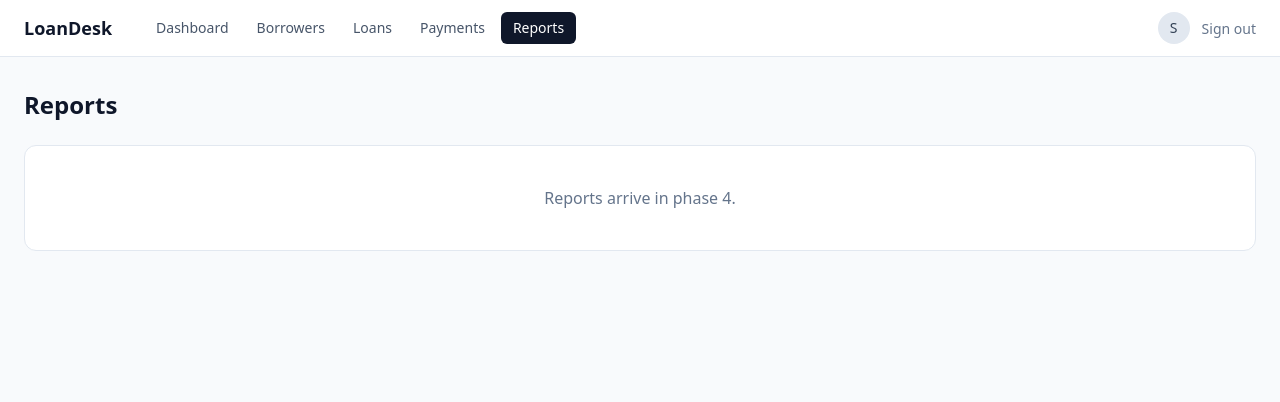
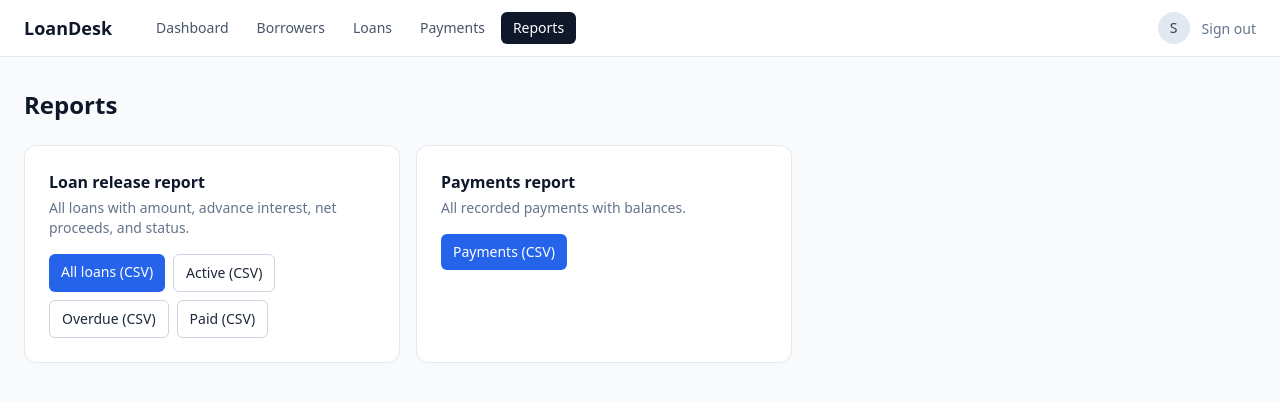
Before and after one commit to AlexisKx/Lending_Software, a Django app: page /reports/ in a window 1280 px wide. Shown: the top 402 px of the page. Run offline with Django 5.2, Linux system fonts and the light colour scheme; the visitor is signed in with stand-in values (Sample User, id 1); some libraries are stand-ins or nearby versions.

Commit message:
Phase 4: dashboard, charts, aging, reports
Dashboard
- KPI cards: total borrowers, active loans + outstanding, collection
  rate (collected vs expected for selected period), overdue count + amount
- Chart.js bar chart: monthly collected revenue vs interest earned (6mo)
- Chart.js doughnut: paid / active / overdue counts
- Server-rendered overdue aging bars (1-30 / 31-60 / 61-90 / 90+)
- Recent activity feed (loans + payments combined, latest 8)
- Period filter (this month / 3m / YTD / all) via HTMX partial swap
- KPI cards link through to filtered list views

Reports
- /reports/ page with CSV exports
- /reports/loans.csv (filterable by status), /reports/payments.csv

Helpers
- dashboard/services.py centralizes aggregations
- dashboard/templatetags/json_data.py for embedding chart payloads

```diff
--- /dev/null
+++ b/dashboard/services.py
@@ -0,0 +1,171 @@
+from datetime import date, timedelta
+from decimal import Decimal
+
+from django.db.models import Count, Q, Sum
+from django.utils import timezone
+
+from borrowers.models import Borrower
+from loans.models import Loan
+from payments.models import Payment
+
+
+PERIOD_CHOICES = [
+    ("this_month", "This month"),
+    ("3m", "Last 3 months"),
+    ("ytd", "Year to date"),
+    ("all", "All time"),
+]
+
+
+def resolve_period(key):
+    today = timezone.localdate()
+    if key == "3m":
+        start = (today.replace(day=1) - timedelta(days=90)).replace(day=1)
+    elif key == "ytd":
+        start = today.replace(month=1, day=1)
+    elif key == "all":
+        start = date(2000, 1, 1)
+    else:
+        key = "this_month"
+        start = today.replace(day=1)
+    return key, start, today
+
+
+def kpi_cards(start, end):
+    total_borrowers = Borrower.objects.count()
+    active_borrowers = Borrower.objects.filter(is_active=True).count()
+
+    active_loans_qs = Loan.objects.filter(status=Loan.STATUS_ACTIVE)
+    active_count = active_loans_qs.count()
+    active_outstanding = sum(
+        (l.outstanding_balance for l in active_loans_qs), Decimal("0")
+    )
+
+    collected = Payment.objects.filter(
+        date_paid__gte=start, date_paid__lte=end
+    ).aggregate(t=Sum("amount"))["t"] or Decimal("0")
+
+    expected = _expected_for_period(start, end)
+    rate = (collected / expected * Decimal("100")) if expected else Decimal("0")
+
+    overdue_qs = Loan.objects.filter(status=Loan.STATUS_OVERDUE)
+    overdue_count = overdue_qs.count()
+    overdue_amount = sum((l.outstanding_balance for l in overdue_qs), Decimal("0"))
+
+    return {
+        "total_borrowers": total_borrowers,
+        "active_borrowers": active_borrowers,
+        "inactive_borrowers": total_borrowers - active_borrowers,
+        "active_loans": active_count,
+        "active_outstanding": active_outstanding,
+        "collected": collected,
+        "expected": expected,
+        "collection_rate": rate.quantize(Decimal("0.1")),
+        "overdue_count": overdue_count,
+        "overdue_amount": overdue_amount,
+    }
+
+
+def _expected_for_period(start, end):
+    expected = Decimal("0")
+    for loan in Loan.objects.exclude(status=Loan.STATUS_PAID):
+        monthly = loan.total_repayable / Decimal(loan.term_months)
+        months_in_window = max(
+            0,
+            (end.year - start.year) * 12 + (end.month - start.month) + 1,
+        )
+        expected += monthly * Decimal(min(months_in_window, loan.term_months))
+    return expected
+
+
+def monthly_series(months=6):
+    today = timezone.localdate()
+    series = []
+    year, month = today.year, today.month
+    months_back = []
+    for _ in range(months):
+        months_back.append((year, month))
+        month -= 1
+        if month == 0:
+            month = 12
+            year -= 1
+    months_back.reverse()
+
+    for y, m in months_back:
+        start = date(y, m, 1)
+        end = (date(y + (m // 12), (m % 12) + 1, 1) - timedelta(days=1))
+        collected = Payment.objects.filter(
+            date_paid__gte=start, date_paid__lte=end
+        ).aggregate(t=Sum("amount"))["t"] or Decimal("0")
+
+        interest_earned = Decimal("0")
+        for loan in Loan.objects.filter(release_date__lte=end):
+            monthly_interest = loan.amount * (loan.interest_rate / Decimal("100"))
+            month_index = (y - loan.release_date.year) * 12 + (m - loan.release_date.month)
+            if 0 <= month_index < loan.term_months:
+                interest_earned += monthly_interest
+
+        series.append({
+            "label": start.strftime("%b %Y"),
+            "collected": float(collected),
+            "interest": float(interest_earned),
+        })
+    return series
+
+
+def status_breakdown():
+    counts = (
+        Loan.objects.values("status")
+        .order_by()
+        .annotate(c=Count("id"))
+    )
+    by_status = {row["status"]: row["c"] for row in counts}
+    return {
+        "active": by_status.get(Loan.STATUS_ACTIVE, 0),
+        "paid": by_status.get(Loan.STATUS_PAID, 0),
+        "overdue": by_status.get(Loan.STATUS_OVERDUE, 0),
+    }
+
+
+def aging_breakdown():
+    today = timezone.localdate()
+    buckets = {"1-30": Decimal("0"), "31-60": Decimal("0"), "61-90": Decimal("0"), "90+": Decimal("0")}
+    counts = {k: 0 for k in buckets}
+
+    for loan in Loan.objects.filter(status=Loan.STATUS_OVERDUE):
+        days = (today - loan.release_date).days
+        if days <= 30:
+            bucket = "1-30"
+        elif days <= 60:
+            bucket = "31-60"
+        elif days <= 90:
+            bucket = "61-90"
+        else:
+            bucket = "90+"
+        buckets[bucket] += loan.outstanding_balance
+        counts[bucket] += 1
+
+    return [
+        {"label": k, "amount": float(v), "count": counts[k]}
+        for k, v in buckets.items()
+    ]
+
+
+def recent_activity(limit=8):
+    items = []
+    for loan in Loan.objects.select_related("borrower").order_by("-created_at")[:limit]:
+        items.append({
+            "kind": "loan",
+            "when": loan.created_at,
+            "text": f"Loan #{loan.pk} for {loan.borrower.name} (₱{loan.amount})",
+            "url": f"/loans/{loan.pk}/",
+        })
+    for p in Payment.objects.select_related("loan__borrower").order_by("-created_at")[:limit]:
+        items.append({
+            "kind": "payment",
+            "when": p.created_at,
+            "text": f"Payment ₱{p.amount} on Loan #{p.loan.pk} ({p.loan.borrower.name})",
+            "url": f"/loans/{p.loan.pk}/",
+        })
+    items.sort(key=lambda x: x["when"], reverse=True)
+    return items[:limit]
--- a/dashboard/urls.py
+++ b/dashboard/urls.py
@@ -7,4 +7,6 @@ app_name = "dashboard"
 urlpatterns = [
     path("", views.dashboard, name="index"),
     path("reports/", views.reports, name="reports"),
+    path("reports/loans.csv", views.export_loans, name="export_loans"),
+    path("reports/payments.csv", views.export_payments, name="export_payments"),
 ]
--- a/dashboard/views.py
+++ b/dashboard/views.py
@@ -1,12 +1,74 @@
+import csv
+
 from django.contrib.auth.decorators import login_required
+from django.http import HttpResponse
 from django.shortcuts import render
+
+from loans.models import Loan
+from payments.models import Payment
+
+from . import services
 
 
 @login_required
 def dashboard(request):
-    return render(request, "dashboard/index.html")
+    period_key, start, end = services.resolve_period(request.GET.get("period", "this_month"))
+    ctx = {
+        "period_key": period_key,
+        "period_choices": services.PERIOD_CHOICES,
+        "start": start,
+        "end": end,
+        "kpi": services.kpi_cards(start, end),
+        "monthly": services.monthly_series(6),
+        "status": services.status_breakdown(),
+        "aging": services.aging_breakdown(),
+        "activity": services.recent_activity(8),
+    }
+    if request.headers.get("HX-Request"):
+        return render(request, "dashboard/_panels.html", ctx)
+    return render(request, "dashboard/index.html", ctx)
 
 
 @login_required
 def reports(request):
     return render(request, "dashboard/reports.html")
+
+
+@login_required
+def export_loans(request):
+    status = request.GET.get("status", "").upper()
+    loans = Loan.objects.select_related("borrower").all()
+    if status in {"ACTIVE", "PAID", "OVERDUE"}:
+        loans = loans.filter(status=status)
+
+    response = HttpResponse(content_type="text/csv")
+    response["Content-Disposition"] = 'attachment; filename="loans.csv"'
+    writer = csv.writer(response)
+    writer.writerow([
+        "ID", "Borrower", "Amount", "Rate (%)", "Term (mo)",
+        "Advance interest", "Fees", "Net proceeds",
+        "Release date", "Status", "Total paid", "Outstanding",
+    ])
+    for l in loans:
+        writer.writerow([
+            l.id, l.borrower.name, l.amount, l.interest_rate, l.term_months,
+            l.advance_interest, l.fees, l.net_proceeds,
+            l.release_date.isoformat(), l.status,
+            l.total_paid, l.outstanding_balance,
+        ])
+    return response
+
+
+@login_required
+def export_payments(request):
+    payments = Payment.objects.select_related("loan__borrower").all()
+    response = HttpResponse(content_type="text/csv")
+    response["Content-Disposition"] = 'attachment; filename="payments.csv"'
+    writer = csv.writer(response)
+    writer.writerow(["ID", "Date", "Borrower", "Loan ID", "Amount", "Balance after"])
+    for p in payments:
+        writer.writerow([
+            p.id, p.date_paid.isoformat(), p.loan.borrower.name,
+            p.loan.id, p.amount, p.balance_after,
+        ])
+    return response
--- a/templates/dashboard/reports.html
+++ b/templates/dashboard/reports.html
@@ -3,7 +3,23 @@
 
 {% block content %}
 <h1 class="text-2xl font-semibold text-slate-900 mb-6">Reports</h1>
-<div class="bg-white border border-slate-200 rounded-xl p-10 text-center text-slate-500">
-  Reports arrive in phase 4.
+
+<div class="grid grid-cols-1 md:grid-cols-2 gap-4 max-w-3xl">
+  <div class="bg-white border border-slate-200 rounded-xl p-6">
+    <h2 class="text-base font-semibold text-slate-900 mb-1">Loan release report</h2>
+    <p class="text-sm text-slate-500 mb-4">All loans with amount, advance interest, net proceeds, and status.</p>
+    <div class="flex flex-wrap gap-2">
+      <a href="{% url 'dashboard:export_loans' %}" class="rounded-md bg-blue-600 hover:bg-blue-700 text-white text-sm px-3 py-2">All loans (CSV)</a>
+      <a href="{% url 'dashboard:export_loans' %}?status=ACTIVE" class="rounded-md border border-slate-300 hover:bg-slate-50 text-sm px-3 py-2">Active (CSV)</a>
+      <a href="{% url 'dashboard:export_loans' %}?status=OVERDUE" class="rounded-md border border-slate-300 hover:bg-slate-50 text-sm px-3 py-2">Overdue (CSV)</a>
+      <a href="{% url 'dashboard:export_loans' %}?status=PAID" class="rounded-md border border-slate-300 hover:bg-slate-50 text-sm px-3 py-2">Paid (CSV)</a>
+    </div>
+  </div>
+
+  <div class="bg-white border border-slate-200 rounded-xl p-6">
+    <h2 class="text-base font-semibold text-slate-900 mb-1">Payments report</h2>
+    <p class="text-sm text-slate-500 mb-4">All recorded payments with balances.</p>
+    <a href="{% url 'dashboard:export_payments' %}" class="rounded-md bg-blue-600 hover:bg-blue-700 text-white text-sm px-3 py-2 inline-block">Payments (CSV)</a>
+  </div>
 </div>
 {% endblock %}
```
Also changed, not shown: dashboard/templatetags/json_data.py (added, +11 -0 lines), templates/dashboard/_panels.html (added, +79 -0 lines), templates/dashboard/index.html (+60 -2 lines), dashboard/templatetags/__init__.py (added).
